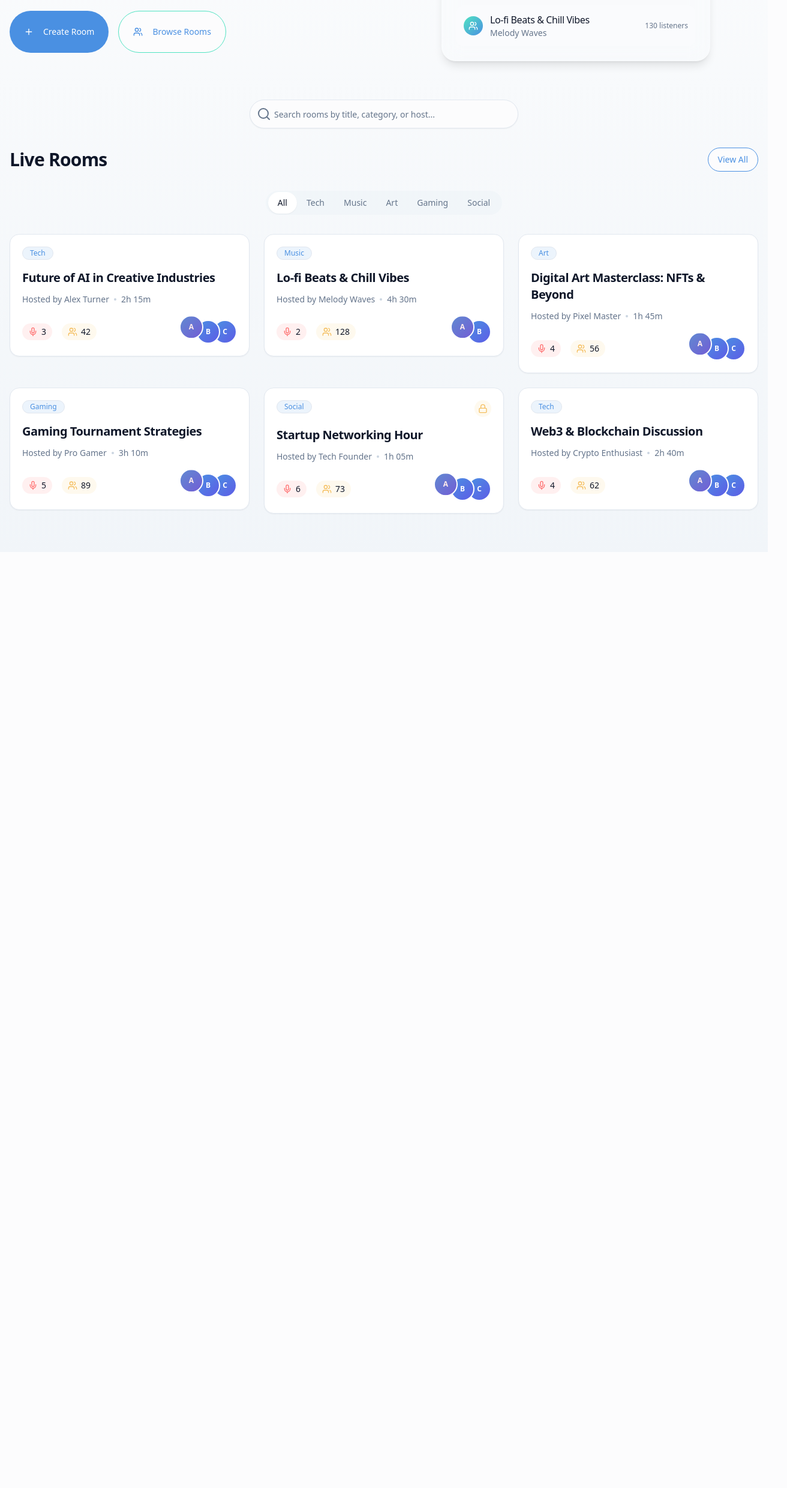
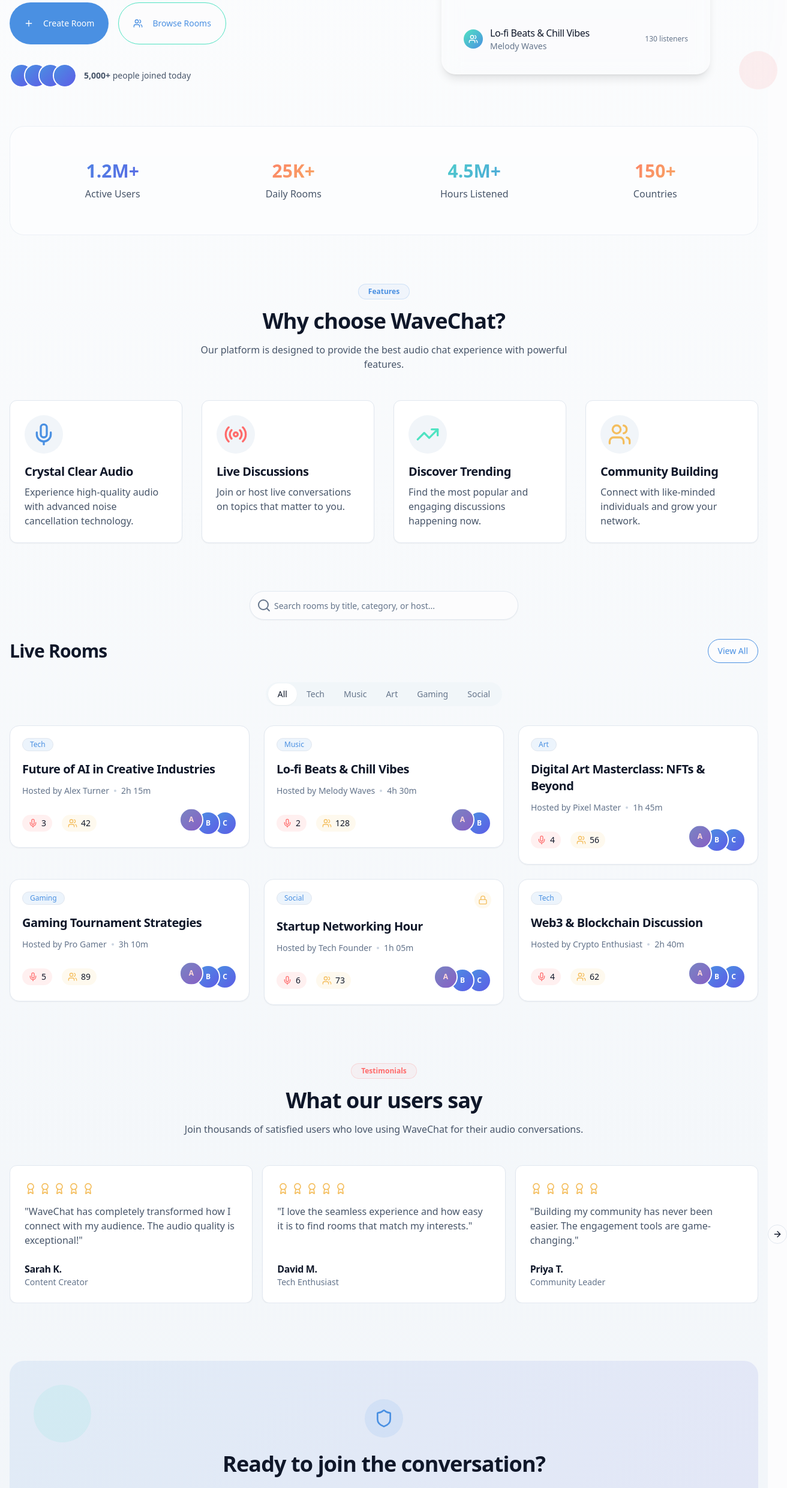
Before and after one commit to Codec-V/sonic-aura-rooms, a React (Vite) app: page / in a window 1280 px wide. Shown: the part 300-2780 px from the top of the page at 60% size, 1312 px wide, since content can reach past the window. Before the commit the page ends 1220 px from the top, so only its background shows below. Built offline with nearby package versions, Linux system fonts and the light colour scheme.

Commit message:
feat: Enhance landing page with new elements and animations
Adds new elements and animations to the landing page for improved user experience.

```diff
--- a/src/pages/HomePage.tsx
+++ b/src/pages/HomePage.tsx
@@ -3,9 +3,18 @@ import React, { useState } from 'react';
 import MainNav from '@/components/MainNav';
 import { Button } from '@/components/ui/button';
 import RoomsList from '@/components/RoomsList';
-import { Search, Headphones, Users, Plus } from 'lucide-react';
+import { Search, Headphones, Users, Plus, Mic, Radio, TrendingUp, Award, Shield } from 'lucide-react';
 import { Input } from '@/components/ui/input';
 import { rooms } from '@/services/mockData';
+import {
+  Carousel,
+  CarouselContent,
+  CarouselItem,
+  CarouselNext,
+  CarouselPrevious,
+} from "@/components/ui/carousel";
+import { Card, CardContent } from '@/components/ui/card';
+import { Badge } from '@/components/ui/badge';
 
 const HomePage = () => {
   const [searchQuery, setSearchQuery] = useState('');
@@ -18,37 +27,81 @@ const HomePage = () => {
       )
     : rooms;
 
+  const features = [
+    {
+      icon: <Mic className="h-10 w-10 text-sonic-blue" />,
+      title: "Crystal Clear Audio",
+      description: "Experience high-quality audio with advanced noise cancellation technology."
+    },
+    {
+      icon: <Radio className="h-10 w-10 text-sonic-coral" />,
+      title: "Live Discussions",
+      description: "Join or host live conversations on topics that matter to you."
+    },
+    {
+      icon: <TrendingUp className="h-10 w-10 text-sonic-mint" />,
+      title: "Discover Trending",
+      description: "Find the most popular and engaging discussions happening now."
+    },
+    {
+      icon: <Users className="h-10 w-10 text-sonic-gold" />,
+      title: "Community Building",
+      description: "Connect with like-minded individuals and grow your network."
+    }
+  ];
+
+  const testimonials = [
+    { name: "Sarah K.", role: "Content Creator", text: "WaveChat has completely transformed how I connect with my audience. The audio quality is exceptional!" },
+    { name: "David M.", role: "Tech Enthusiast", text: "I love the seamless experience and how easy it is to find rooms that match my interests." },
+    { name: "Priya T.", role: "Community Leader", text: "Building my community has never been easier. The engagement tools are game-changing." },
+    { name: "James L.", role: "Podcast Host", text: "As someone who values quality conversations, WaveChat provides the perfect platform for meaningful discussions." }
+  ];
+
   return (
     <div className="min-h-screen bg-gradient-to-b from-background to-muted dark:from-background dark:to-background/70">
       <MainNav />
 
       <main className="container mx-auto px-4 pt-20 pb-16">
+        {/* Hero Section */}
         <section className="mb-16 md:flex items-center justify-between gap-8 animate-float-up">
           <div className="md:w-1/2 mb-8 md:mb-0">
-            <h1 className="text-4xl md:text-5xl lg:text-6xl font-bold mb-4 sonic-gradient-alt-text">
+            <h1 className="text-4xl md:text-5xl lg:text-6xl font-bold mb-4 sonic-gradient-alt-text animate-fade-in">
               Connect through voice
             </h1>
 
-            <p className="text-lg text-slate-600 dark:text-slate-300 mb-8 max-w-md">
+            <p className="text-lg text-slate-600 dark:text-slate-300 mb-8 max-w-md animate-fade-in" style={{ animationDelay: "100ms" }}>
               Join immersive audio rooms, connect with others, and share ideas in real-time discussions.
             </p>
 
-            <div className="flex flex-wrap gap-4">
-              <Button className="bg-sonic-blue hover:bg-sonic-blue/90 text-white px-6 py-6 h-auto rounded-full btn-bounce">
+            <div className="flex flex-wrap gap-4 animate-fade-in" style={{ animationDelay: "200ms" }}>
+              <Button className="bg-sonic-blue hover:bg-sonic-blue/90 text-white px-6 py-6 h-auto rounded-full btn-bounce relative overflow-hidden btn-shine">
                 <Plus className="mr-2 h-5 w-5" />
                 Create Room
               </Button>
-              <Button variant="outline" className="border-sonic-mint text-sonic-blue hover:bg-sonic-mint/10 px-6 py-6 h-auto rounded-full btn-bounce">
+              <Button variant="outline" className="border-sonic-mint text-sonic-blue hover:bg-sonic-mint/10 px-6 py-6 h-auto rounded-full btn-bounce relative overflow-hidden">
                 <Users className="mr-2 h-5 w-5" />
                 Browse Rooms
               </Button>
+            </div>
+
+            <div className="mt-8 flex items-center gap-3 animate-fade-in" style={{ animationDelay: "300ms" }}>
+              <div className="flex -space-x-4">
+                {[...Array(4)].map((_, i) => (
+                  <div key={i} className="w-10 h-10 rounded-full border-2 border-white dark:border-slate-800 overflow-hidden bg-sonic-blue/20">
+                    <div className="w-full h-full bg-gradient-sonic rounded-full"></div>
+                  </div>
+                ))}
+              </div>
+              <div className="text-sm text-slate-600 dark:text-slate-400">
+                <span className="font-semibold">5,000+</span> people joined today
+              </div>
             </div>
           </div>
 
           <div className="md:w-1/2 relative">
             <div className="relative w-full max-w-md mx-auto">
               <div className="absolute -z-10 w-full h-full bg-gradient-sonic-alt rounded-3xl blur-3xl opacity-20"></div>
-              <div className="glass-card rounded-3xl overflow-hidden p-6">
+              <div className="glass-card rounded-3xl overflow-hidden p-6 hover-lift">
                 <div className="flex items-center justify-center gap-6 mb-8">
                   <div className="bg-sonic-coral/10 p-6 rounded-full">
                     <Headphones className="h-10 w-10 text-sonic-coral" />
@@ -77,10 +130,65 @@ const HomePage = () => {
                 </div>
               </div>
             </div>
+
+            {/* Floating elements */}
+            <div className="absolute -top-10 -left-10 w-20 h-20 bg-sonic-mint/10 rounded-full backdrop-blur-lg animate-soft-bounce"></div>
+            <div className="absolute -bottom-8 -right-8 w-16 h-16 bg-sonic-coral/10 rounded-full backdrop-blur-lg animate-soft-bounce" style={{ animationDelay: "1s" }}></div>
+            <div className="absolute top-1/3 -right-12 w-12 h-12 bg-sonic-blue/10 rounded-full backdrop-blur-lg animate-soft-bounce" style={{ animationDelay: "0.5s" }}></div>
           </div>
         </section>
 
-        <section className="mb-8 max-w-md mx-auto animate-float-up" style={{ animationDelay: "100ms" }}>
+        {/* Stats Section */}
+        <section className="mb-20 py-10 px-8 rounded-3xl bg-white/50 dark:bg-slate-800/20 backdrop-blur-sm border border-slate-200/60 dark:border-slate-700/30 animate-float-up" style={{ animationDelay: "100ms" }}>
+          <div className="grid grid-cols-2 md:grid-cols-4 gap-6 text-center">
+            <div className="p-4">
+              <div className="text-3xl font-bold mb-2 sonic-gradient-text">1.2M+</div>
+              <p className="text-slate-600 dark:text-slate-400">Active Users</p>
+            </div>
+            <div className="p-4">
+              <div className="text-3xl font-bold mb-2 warm-gradient-text">25K+</div>
+              <p className="text-slate-600 dark:text-slate-400">Daily Rooms</p>
+            </div>
+            <div className="p-4">
+              <div className="text-3xl font-bold mb-2 sonic-gradient-alt-text">4.5M+</div>
+              <p className="text-slate-600 dark:text-slate-400">Hours Listened</p>
+            </div>
+            <div className="p-4">
+              <div className="text-3xl font-bold mb-2 warm-gradient-text">150+</div>
+              <p className="text-slate-600 dark:text-slate-400">Countries</p>
+            </div>
+          </div>
+        </section>
+
+        {/* Features Section */}
+        <section className="mb-20 animate-float-up" style={{ animationDelay: "200ms" }}>
+          <div className="text-center mb-12">
+            <Badge variant="outline" className="mb-4 px-4 py-1 bg-sonic-blue/5 text-sonic-blue border-sonic-blue/20">
+              Features
+            </Badge>
+            <h2 className="text-3xl md:text-4xl font-bold mb-4">Why choose WaveChat?</h2>
+            <p className="text-slate-600 dark:text-slate-400 max-w-2xl mx-auto">
+              Our platform is designed to provide the best audio chat experience with powerful features.
+            </p>
+          </div>
+
+          <div className="grid md:grid-cols-2 lg:grid-cols-4 gap-8">
+            {features.map((feature, index) => (
+              <Card key={index} className="border-slate-200 dark:border-slate-700/50 hover:shadow-lg hover:shadow-sonic-blue/5 transition-all duration-300 hover:border-sonic-mint/30">
+                <CardContent className="p-6">
+                  <div className="mb-4 rounded-full w-16 h-16 flex items-center justify-center bg-slate-100 dark:bg-slate-800/50">
+                    {feature.icon}
+                  </div>
+                  <h3 className="text-xl font-semibold mb-2">{feature.title}</h3>
+                  <p className="text-slate-600 dark:text-slate-400">{feature.description}</p>
+                </CardContent>
+              </Card>
+            ))}
+          </div>
+        </section>
+
+        {/* Search and Browse Rooms */}
+        <section className="mb-8 max-w-md mx-auto animate-float-up" style={{ animationDelay: "300ms" }}>
           <div className="relative">
             <Search className="absolute left-3 top-1/2 transform -translate-y-1/2 text-muted-foreground" />
             <Input
@@ -93,7 +201,8 @@ const HomePage = () => {
           </div>
         </section>
 
-        <section className="animate-float-up" style={{ animationDelay: "200ms" }}>
+        {/* Live Rooms Section */}
+        <section className="animate-float-up" style={{ animationDelay: "400ms" }}>
           <div className="flex justify-between items-center mb-8">
             <h2 className="text-2xl md:text-3xl font-bold">Live Rooms</h2>
             <Button variant="outline" className="border-sonic-blue text-sonic-blue hover:bg-sonic-blue/10 rounded-full">
@@ -103,6 +212,65 @@ const HomePage = () => {
 
           <RoomsList rooms={filteredRooms} />
         </section>
+
+        {/* Testimonials Section */}
+        <section className="my-24 animate-float-up" style={{ animationDelay: "500ms" }}>
+          <div className="text-center mb-12">
+            <Badge variant="outline" className="mb-4 px-4 py-1 bg-sonic-coral/5 text-sonic-coral border-sonic-coral/20">
+              Testimonials
+            </Badge>
+            <h2 className="text-3xl md:text-4xl font-bold mb-4">What our users say</h2>
+            <p className="text-slate-600 dark:text-slate-400 max-w-2xl mx-auto">
+              Join thousands of satisfied users who love using WaveChat for their audio conversations.
+            </p>
+          </div>
+
+          <Carousel className="w-full">
+            <CarouselContent>
+              {testimonials.map((testimonial, index) => (
+                <CarouselItem key={index} className="md:basis-1/2 lg:basis-1/3">
+                  <Card className="border-slate-200 dark:border-slate-700/50 h-full">
+                    <CardContent className="p-6 flex flex-col h-full">
+                      <div className="text-sonic-blue mb-4">
+                        {[...Array(5)].map((_, i) => (
+                          <Award key={i} className="h-5 w-5 inline-block mr-1 text-sonic-gold" />
+                        ))}
+                      </div>
+                      <p className="text-slate-600 dark:text-slate-300 mb-6 flex-grow">"{testimonial.text}"</p>
+                      <div className="mt-auto">
+                        <h4 className="font-semibold">{testimonial.name}</h4>
+                        <p className="text-sm text-slate-500 dark:text-slate-400">{testimonial.role}</p>
+                      </div>
+                    </CardContent>
+                  </Card>
+                </CarouselItem>
+              ))}
+            </CarouselContent>
+            <CarouselPrevious className="hidden md:flex" />
+            <CarouselNext className="hidden md:flex" />
+          </Carousel>
+        </section>
+
+        {/* CTA Section */}
+        <section className="my-20 text-center py-16 px-8 rounded-3xl relative overflow-hidden animate-float-up" style={{ animationDelay: "600ms" }}>
+          <div className="absolute inset-0 bg-gradient-sonic opacity-10"></div>
+          <div className="relative z-10">
+            <div className="bg-sonic-blue/10 dark:bg-sonic-blue/20 w-16 h-16 rounded-full flex items-center justify-center mx-auto mb-6">
+              <Shield className="h-8 w-8 text-sonic-blue" />
+            </div>
+            <h2 className="text-3xl md:text-4xl font-bold mb-4">Ready to join the conversation?</h2>
+            <p className="text-lg text-slate-600 dark:text-slate-300 max-w-xl mx-auto mb-8">
+              Create your account now and start connecting with people from around the world through the power of voice.
+            </p>
+            <Button className="bg-sonic-blue hover:bg-sonic-blue/90 text-white px-8 py-6 h-auto rounded-full btn-bounce relative overflow-hidden btn-shine text-lg">
+              Get Started Now
+            </Button>
+          </div>
+
+          {/* Decorative elements */}
+          <div className="absolute top-10 left-10 w-24 h-24 bg-sonic-mint/10 rounded-full"></div>
+          <div className="absolute bottom-10 right-10 w-32 h-32 bg-sonic-coral/10 rounded-full"></div>
+        </section>
       </main>
     </div>
   );
```
